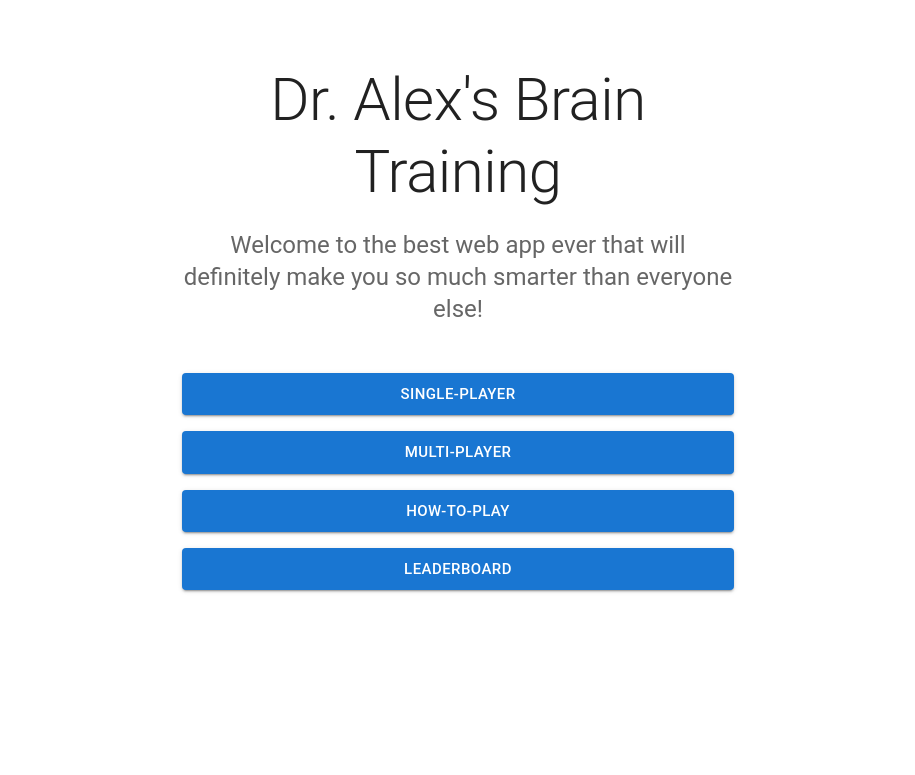
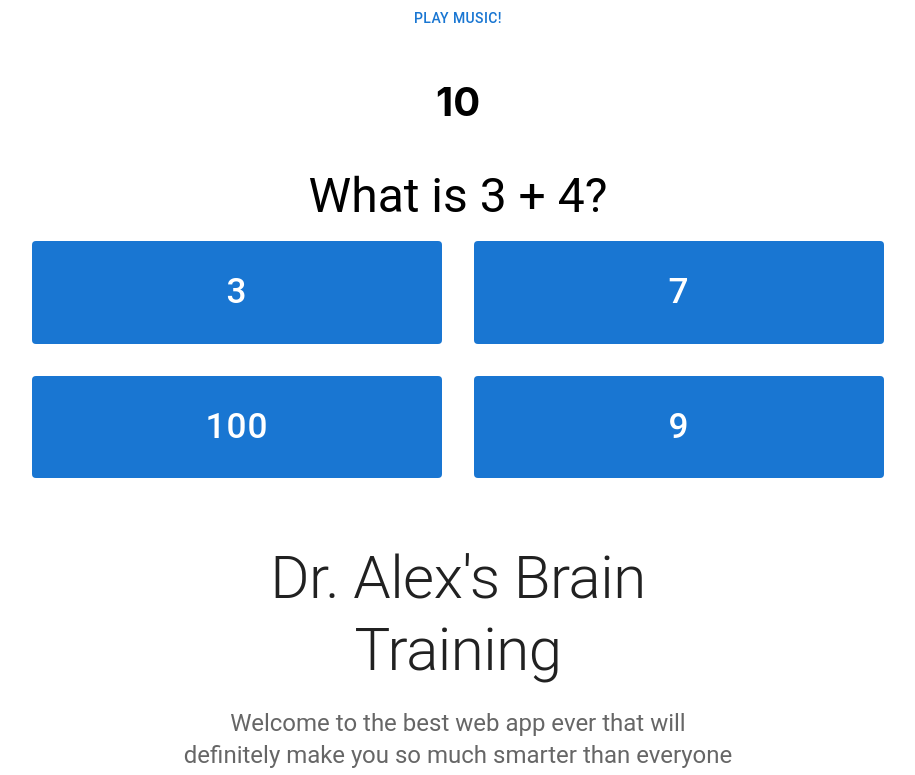
Before and after one commit to tibo8841/brain-training-frontend, a React (Create React App) app in the folder brain-training/: page / in a window 1280 px wide. Shown: the top 775 px of the page, without its empty margins (182-1097 px from the left). Built offline with nearby package versions, Linux system fonts and the light colour scheme; no server answers; the HTML template or start-up script is replaced by a standard one.

Commit message:
implemented score based on time left and changed react app logo/name

```diff
--- a/brain-training/public/index.html
+++ b/brain-training/public/index.html
@@ -24,7 +24,7 @@
       work correctly both with client-side routing and a non-root public URL.
       Learn how to configure a non-root public URL by running `npm run build`.
     -->
-    <title>React App</title>
+    <title>Brain Training Royale</title>
   </head>
   <body>
     <noscript>You need to enable JavaScript to run this app.</noscript>
--- a/brain-training/src/Components/Game/Multiplayer/MultiplayerGame.js
+++ b/brain-training/src/Components/Game/Multiplayer/MultiplayerGame.js
@@ -1,5 +1,4 @@
 import QuestionsAndAnswers from "../QuestionsAndAnswers";
-import Timer from "../Timer";
 import ScoreDisplay from "../ScoreDisplay";
 import { Container } from "@mui/system";
 import { Button } from "@mui/material";
@@ -32,7 +31,6 @@ export default function MultiplayerGame() {
         <Button onClick={handleStopClick}>Stop Music!</Button>
       )}
       <Box align="center" sx={{ justifyContent: "space-between" }}>
-        <Timer />
         <ScoreDisplay />
       </Box>
       <Box align="center">{loadQuestion()}</Box>
--- a/brain-training/src/Components/Game/QuestionsAndAnswers.js
+++ b/brain-training/src/Components/Game/QuestionsAndAnswers.js
@@ -1,6 +1,7 @@
 import { Grid, Button, Box, Typography, Container } from "@mui/material";
 import { useState, useEffect } from "react";
 import { MathsQuestions } from "../../GameQuestions/MathsQuestions";
+import Timer from "./Timer";
 
 export default function QuestionsAndAnswers() {
   const [question, setQuestion] = useState("");
@@ -8,6 +9,8 @@ export default function QuestionsAndAnswers() {
   const [isClicked, setIsClicked] = useState(false);
   const [isClickedCorrect, setIsClickedCorrect] = useState(false);
   const [isClickedIncorrect, setIsClickedIncorrect] = useState(false);
+  const [points, setPoints] = useState(0);
+  const [secondsLeft, setSecondsLeft] = useState(15);
 
   useEffect(function getRandomQuestionAndAnswers() {
     let randomQuestionIndex = Math.floor(
@@ -25,11 +28,20 @@ export default function QuestionsAndAnswers() {
 
   function handleClickCorrect(e) {
     setIsClicked(true);
+    setPoints((5 + secondsLeft) * 5);
     setIsClickedCorrect(true);
+  }
+
+  function calculateSecondsLeft(seconds) {
+    setSecondsLeft(seconds);
   }
 
   return (
     <Container maxWidth="md">
+      <Timer
+        calculateSecondsLeft={calculateSecondsLeft}
+        isClicked={isClicked}
+      />
       <Box mt={"5%"}>
         <Typography variant="h3" align="center" gutterBottom marginTop={"5%"}>
           {question}
@@ -45,7 +57,7 @@ export default function QuestionsAndAnswers() {
                     color={isClicked ? "success" : "primary"}
                     disableElevation
                     size="xl"
-                    fullWidth="true"
+                    fullWidth={true}
                     sx={{
                       padding: "5%",
                       fontSize: "220%",
@@ -64,7 +76,7 @@ export default function QuestionsAndAnswers() {
                     color={isClicked ? "error" : "primary"}
                     disableElevation
                     size="xl"
-                    fullWidth="true"
+                    fullWidth={true}
                     sx={{
                       padding: "5%",
                       fontSize: "220%",
@@ -79,7 +91,7 @@ export default function QuestionsAndAnswers() {
         </Grid>
         {isClickedCorrect ? (
           <Typography variant="h3" align="center" gutterBottom marginTop={"5%"}>
-            Correct! You got __ points
+            Correct! You got {points} points
           </Typography>
         ) : isClickedIncorrect ? (
           <Typography variant="h3" align="center" gutterBottom marginTop={"5%"}>
--- a/brain-training/src/Components/Game/Timer.js
+++ b/brain-training/src/Components/Game/Timer.js
@@ -1,6 +1,6 @@
 import { useState } from "react";
 
-export default function Timer() {
+export default function Timer(props) {
   const [seconds, setSeconds] = useState(15);
 
   function countdownTimer() {
@@ -13,6 +13,8 @@ export default function Timer() {
     }
   }
 
+  props.calculateSecondsLeft(seconds);
+
   let timerColour = "black";
 
   if (seconds < 6 && seconds > 3) {
@@ -23,11 +25,13 @@ export default function Timer() {
     timerColour = "#ed1313";
   }
 
-  countdownTimer();
+  if (props.isClicked === false) {
+    countdownTimer();
+  }
 
   return (
     <div>
-      <h3 style={{ color: timerColour }}>{seconds}</h3>
+      <h3 style={{ color: timerColour, fontSize: "250%" }}>{seconds}</h3>
     </div>
   );
 }
--- a/brain-training/src/Components/HomePage.js
+++ b/brain-training/src/Components/HomePage.js
@@ -5,12 +5,14 @@ import Box from "@mui/material/Box";
 import Typography from "@mui/material/Typography";
 import Container from "@mui/material/Container";
 import { createTheme, ThemeProvider } from "@mui/material/styles";
+import MultiplayerGame from "./Game/Multiplayer/MultiplayerGame";
 
 const theme = createTheme();
 
 export default function HomePage() {
   return (
     <ThemeProvider theme={theme}>
+      <MultiplayerGame />
       <main>
         <Box
           sx={{
--- a/brain-training/src/GameQuestions/MathsQuestions.js
+++ b/brain-training/src/GameQuestions/MathsQuestions.js
@@ -1,7 +1,7 @@
 export function MathsQuestions() {
   return [
     {
-      Question: "What is 3 + 4",
+      Question: "What is 3 + 4?",
       Answers: [
         { answer: 3, correct: false },
         { answer: 7, correct: true },
@@ -10,7 +10,7 @@ export function MathsQuestions() {
       ],
     },
     {
-      Question: "What is 100 - 37",
+      Question: "What is 100 - 37?",
       Answers: [
         { answer: 23, correct: false },
         { answer: 62, correct: false },
@@ -19,7 +19,7 @@ export function MathsQuestions() {
       ],
     },
     {
-      Question: "What is square root of 289",
+      Question: "What is square root of 289?",
       Answers: [
         { answer: 15, correct: false },
         { answer: 18, correct: false },
@@ -28,7 +28,7 @@ export function MathsQuestions() {
       ],
     },
     {
-      Question: "What is 320 X 9",
+      Question: "What is 320 X 9?",
       Answers: [
         { answer: 2880, correct: true },
         { answer: 2680, correct: false },
@@ -37,7 +37,7 @@ export function MathsQuestions() {
       ],
     },
     {
-      Question: "What is 1500 / 50",
+      Question: "What is 1500 / 50?",
       Answers: [
         { answer: 10, correct: false },
         { answer: 300, correct: false },
```
Also changed, not shown: brain-training/public/manifest.json, 1 other file (tests, documents, lock files or other folders).
